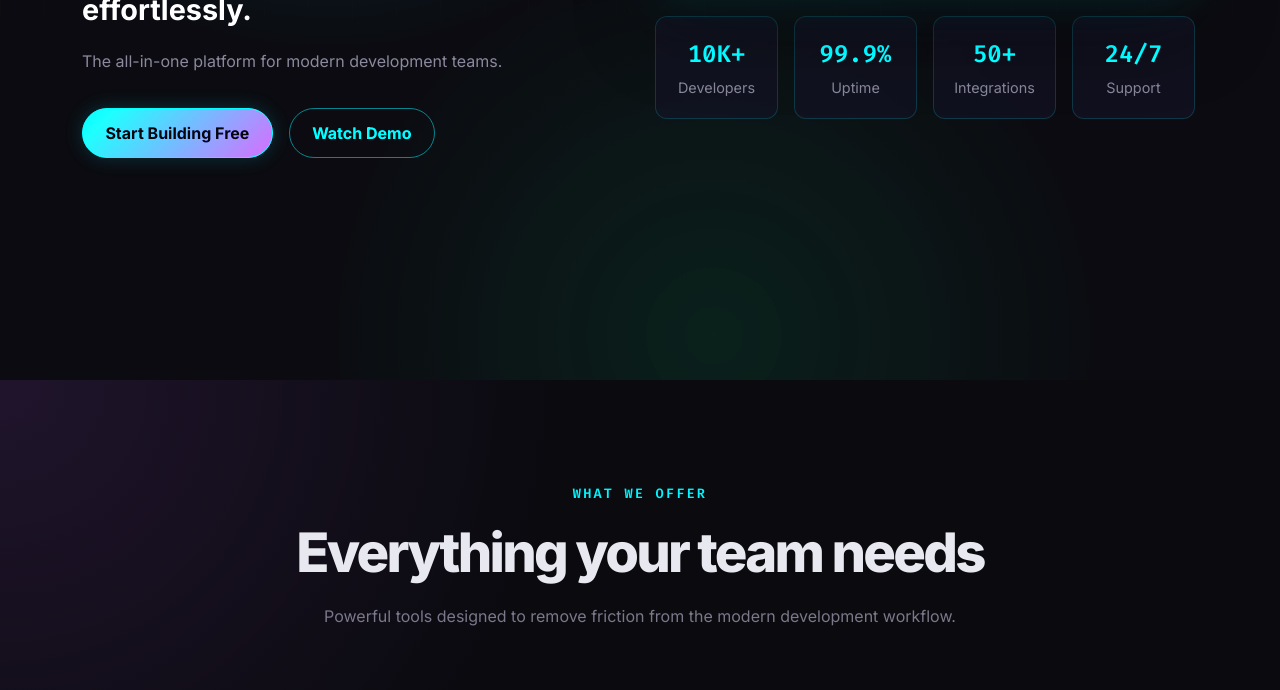
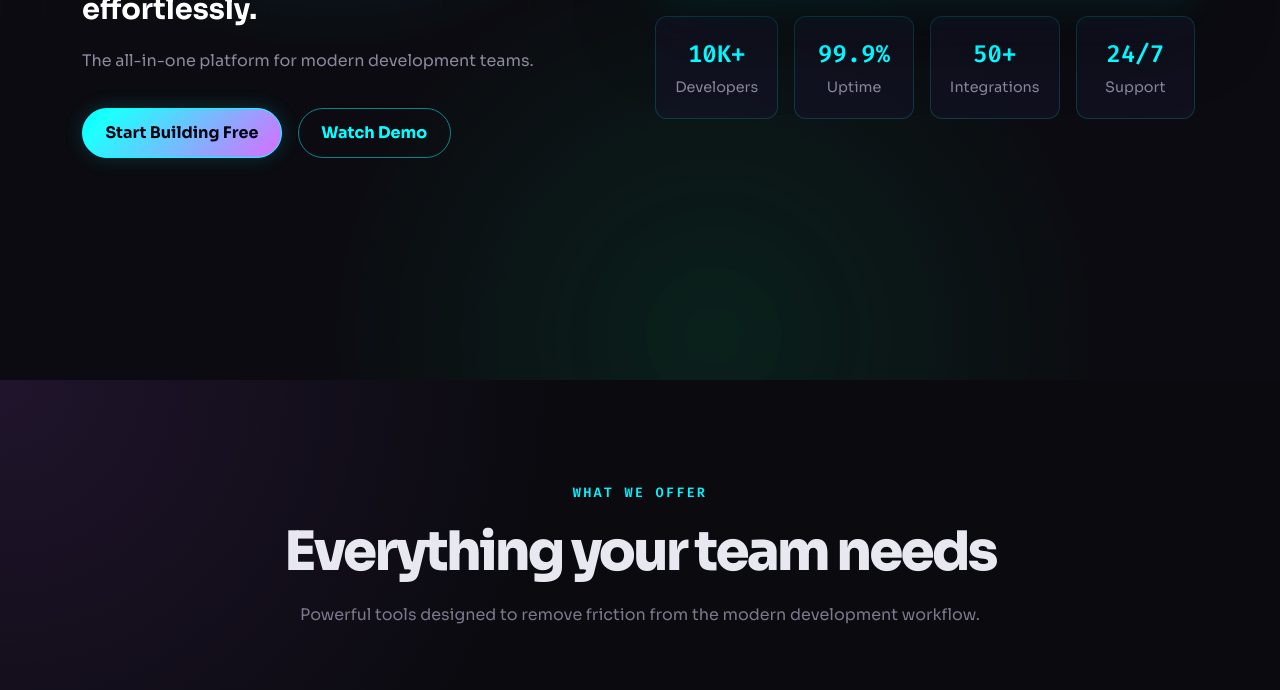
Before and after one commit to fazal305/nexsoft-landing-page, a plain HTML site: page index.html in a window 1280 px wide. Shown: the part 620-1310 px from the top of the page. Drawn offline with nearby package versions, Linux system fonts and the light colour scheme.

Commit message:
Replace Inter with Sora across the nexsoft family
Inter is the generic default reached for everywhere; swapping to Sora
gives this app family more visual character while keeping the same
family-wide consistency and existing secondary fonts intact.

```diff
--- a/index.html
+++ b/index.html
@@ -30,7 +30,7 @@
     <link rel="preconnect" href="https://fonts.googleapis.com" />
     <link rel="preconnect" href="https://fonts.gstatic.com" crossorigin />
     <link
-      href="https://fonts.googleapis.com/css2?family=Fira+Code:wght@400;500;600&family=Inter:wght@300;400;500;600;700;800&display=swap"
+      href="https://fonts.googleapis.com/css2?family=Fira+Code:wght@400;500;600&family=Sora:wght@300;400;500;600;700;800&display=swap"
       rel="stylesheet"
     />
 
--- a/styles.css
+++ b/styles.css
@@ -10,7 +10,7 @@
     --text: #e8e8f0;
     --muted: #7a788a;
     --gradient: linear-gradient(135deg, var(--cyan), var(--purple));
-    --font-sans: 'Inter', system-ui, sans-serif;
+    --font-sans: 'Sora', system-ui, sans-serif;
     --font-mono: 'Fira Code', monospace;
     --radius: 12px;
     --shadow-neon: 0 0 20px rgba(0, 245, 255, 0.15);
```
